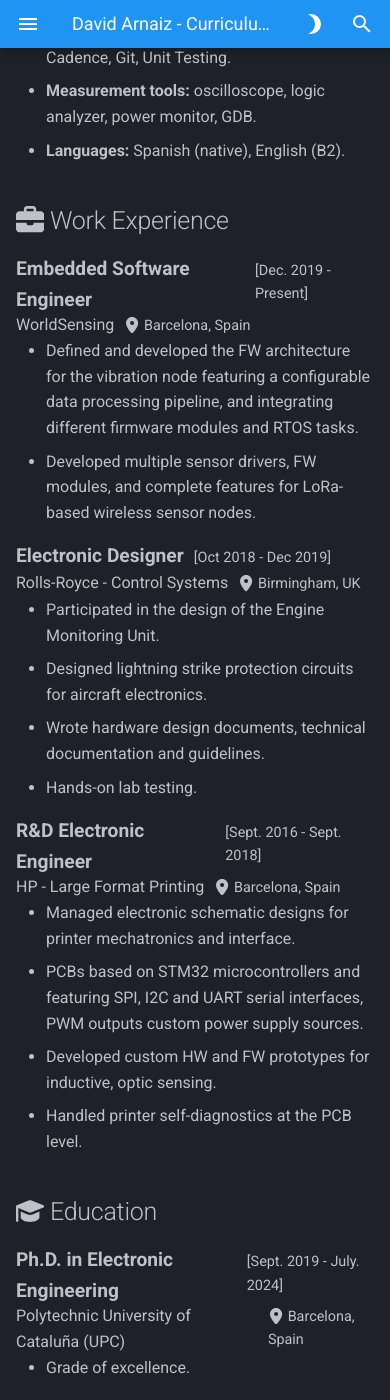
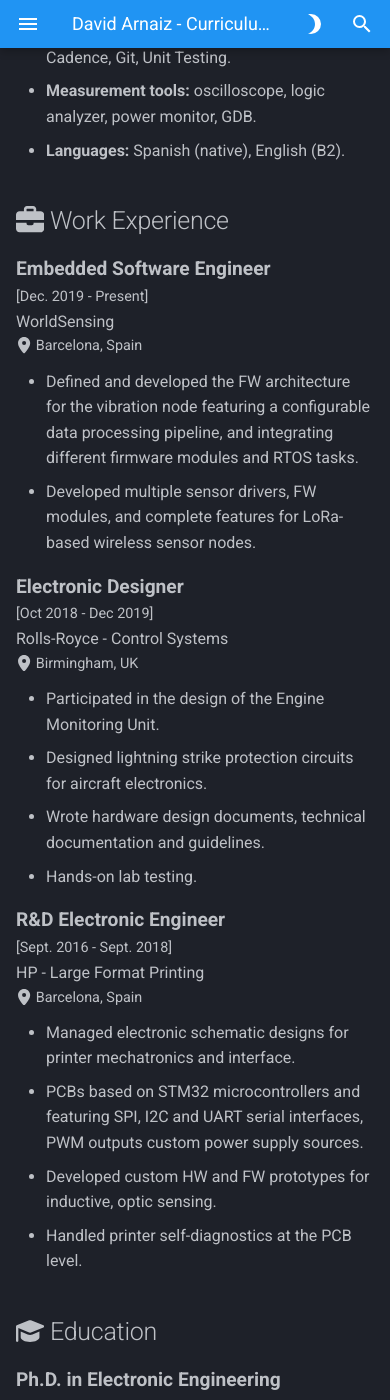
Before and after one commit to ElectronPlant/personal-page, an MkDocs documentation site: the page built from docs/index.md, in a window 390 px wide and 1400 px high, scrolled down 1667 px. Built offline with MkDocs 1.6.1 and Material for MkDocs 9.7.7, drawn with Linux system fonts in a browser that asks for light colours.

Commit message:
style: improve looks on small screens

```diff
--- a/docs/extra_style.css
+++ b/docs/extra_style.css
@@ -156,11 +156,9 @@ img[alt=resume_image] {
 .we-work {
     font-size: 1.2em;
     font-weight: bold;
-    display: flex;
 }
 
 .we-duration {
-    display: flex;
     padding-left: 10px;
     font-size: 0.9em;
     margin-bottom: 5px;
@@ -176,6 +174,41 @@ img[alt=resume_image] {
     font-size: 0.9em;
 }
 
+@media (max-width: 768px) {
+    .we-work-duration {
+        flex-direction: column;
+        align-items: flex-start;
+        margin-bottom: -20px;
+    }
+
+    .we-company-location {
+        flex-direction: column;
+        align-items: flex-start;
+        margin-bottom: -5px;
+    }
+
+    .we-work {
+        font-size: 1.2em;
+        font-weight: bold;
+    }
+
+    .we-duration {
+        padding-left: 0px;
+        font-size: 0.9em;
+        margin-bottom: 5px;
+    }
+
+    .we-company {
+        font-size: 1em;
+        font-weight: normal;
+    }
+
+    .we-location {
+        padding-left: 0px;
+        font-size: 0.9em;
+    }
+}
+
 /* -------------------------------------------
     Education
    ------------------------------------------- */
@@ -184,22 +217,22 @@ img[alt=resume_image] {
     display: flex;
     align-items: baseline;
     margin-bottom: -20px;
+    flex-direction: row;
 }
 
 .edu-university-location {
     display: flex;
     align-items: baseline;
     margin-bottom: -15px;
+    flex-direction: row;
 }
 
 .edu-degree {
     font-size: 1.2em;
     font-weight: bold;
-    display: flex;
 }
 
 .edu-duration {
-    display: flex;
     padding-left: 10px;
     font-size: 0.9em;
     margin-bottom: 5px;
@@ -218,6 +251,46 @@ img[alt=resume_image] {
 .edu-grade {
     font-size: 0.9em;
     padding-left: 30px;
+}
+
+@media (max-width: 768px) {
+    .edu-degree-duration {
+        flex-direction: column;
+        align-items: flex-start;
+        margin-bottom: -20px;
+    }
+
+    .edu-university-location {
+        flex-direction: column;
+        align-items: flex-start;
+        margin-bottom: -5px;
+    }
+
+    .edu-degree {
+        font-size: 1.2em;
+        font-weight: bold;
+    }
+
+    .edu-duration {
+        padding-left: 0;
+        font-size: 0.9em;
+        margin-bottom: 5px;
+    }
+
+    .edu-university {
+        font-size: 1em;
+        font-weight: normal;
+    }
+
+    .edu-location {
+        padding-left: 0;
+        font-size: 0.9em;
+    }
+
+    .edu-grade {
+        font-size: 1.9em;
+        padding-left: 30px;
+    }
 }
 
 /* -------------------------------------------
```
